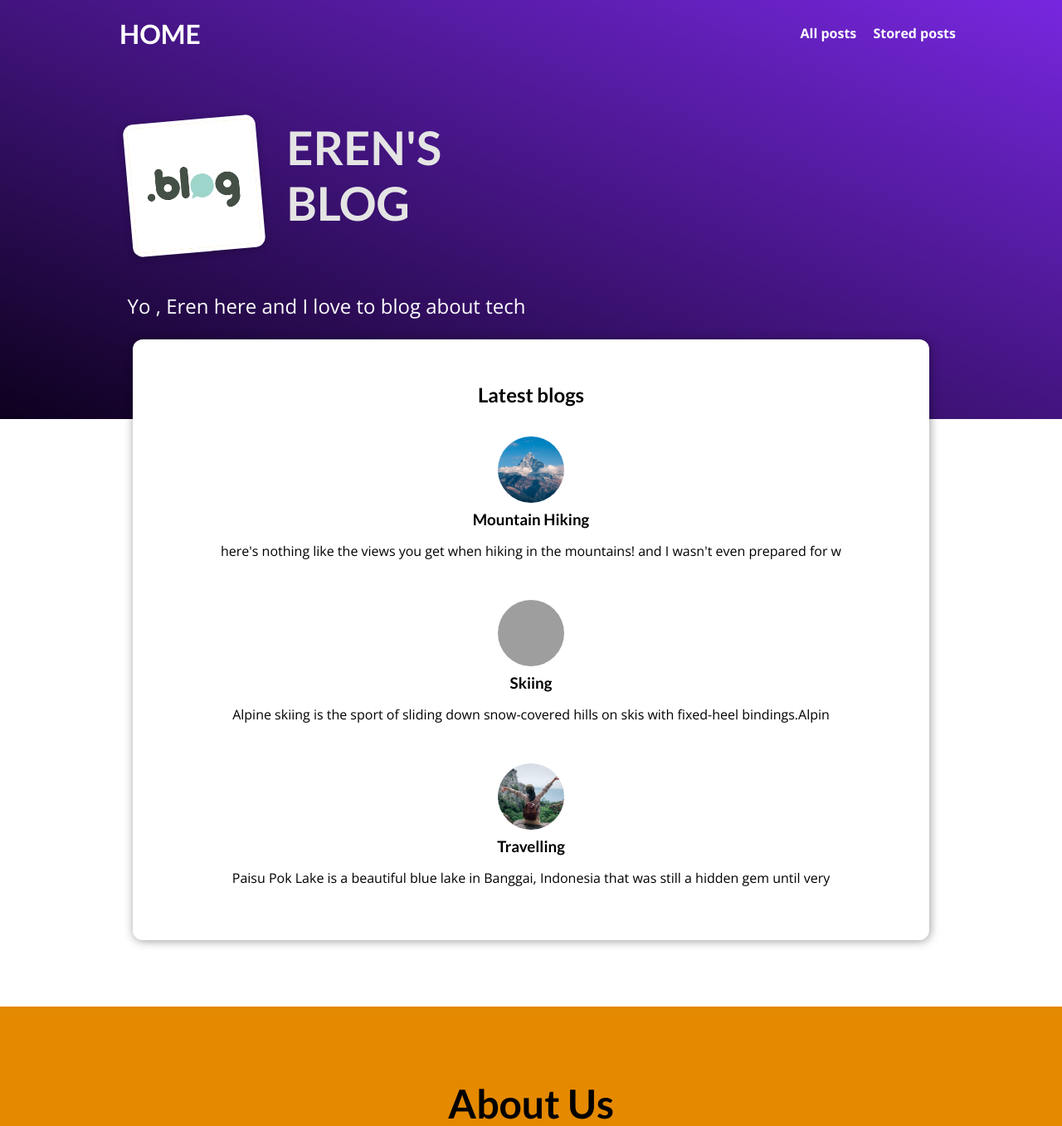
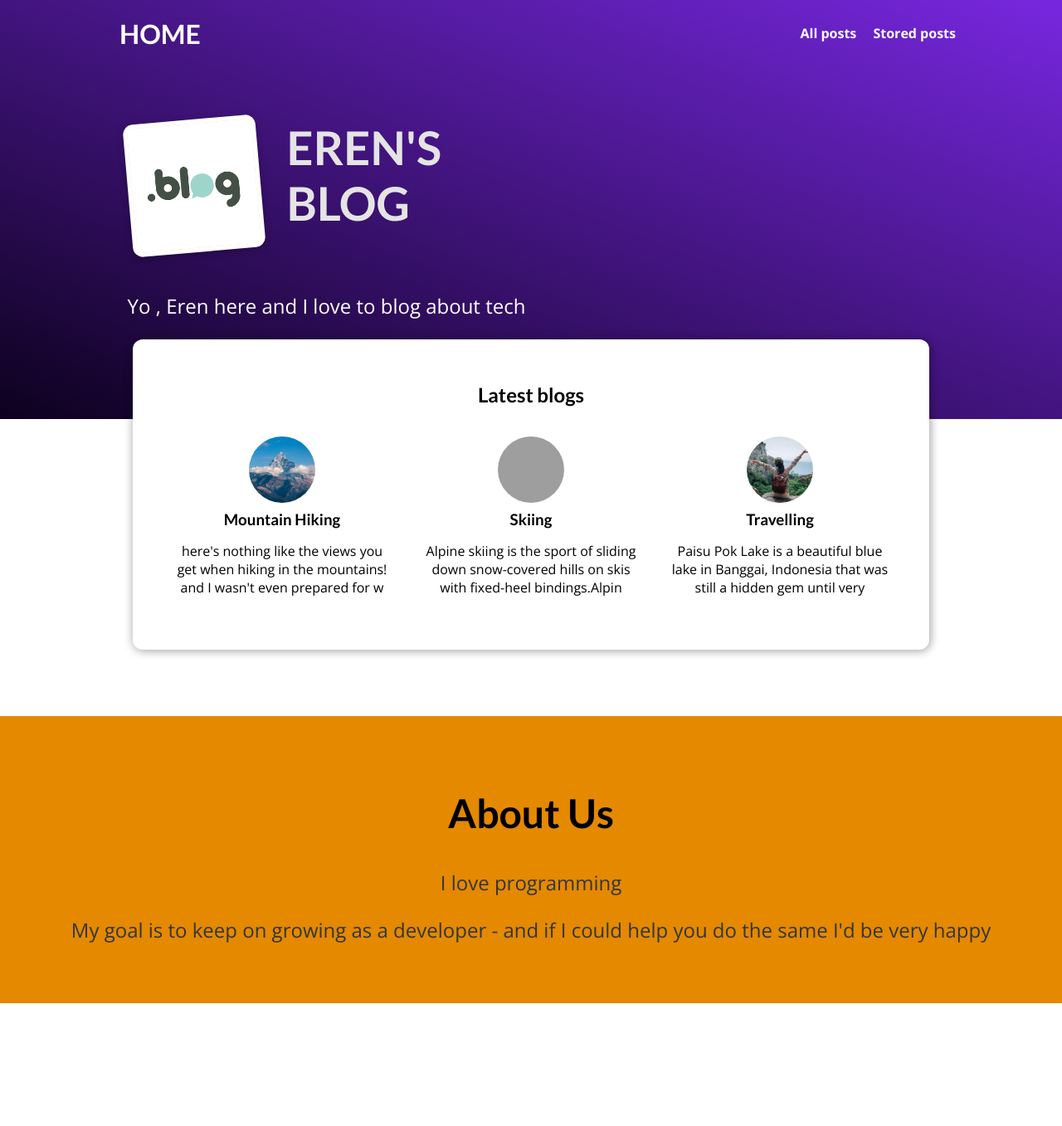
Before and after one commit to Sanjith0524/Django-Blog, a Django app: page / in a window 1280 px wide. Shown: the top 1357 px of the page at 83% size. After the commit the page ends 1209 px from the top, so only its background shows below. Run offline with Django 5.2, Linux system fonts and the light colour scheme; data comes from the database, SQL or seed files in the repository; grey boxes are pictures that could not be loaded.

Commit message:
Update index.css

```diff
--- a/blog/static/blog/index.css
+++ b/blog/static/blog/index.css
@@ -46,6 +46,12 @@
   text-align: center;
 }
 
+#latest-posts .containers{
+  display: flex;
+  flex-direction: row;
+  align-items: center;
+  justify-content: center;
+}
 #latest-posts ul {
   list-style: none;
   margin: 0;
@@ -55,7 +61,7 @@
 }
 
 #latest-posts li {
-  flex: 1;
+  width:300px;
 }
 
 #about {
```
